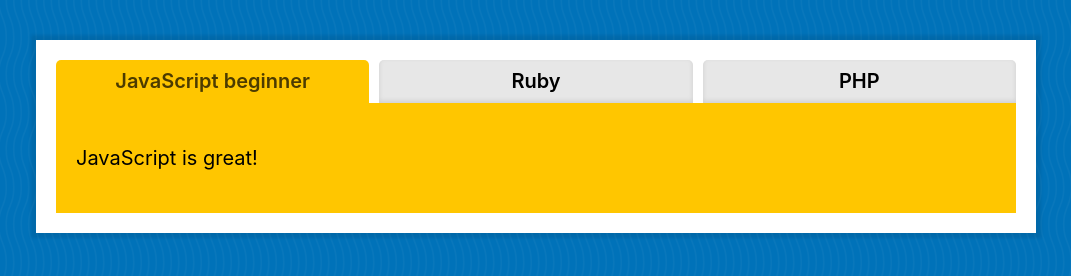
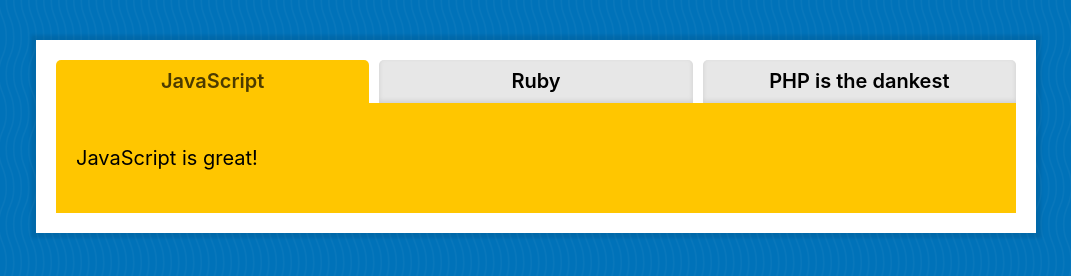
Before and after one commit to misterkolton/beginner-js, a website: page exercises/index.html in a window 1280 px wide. Shown: the whole page, without its empty margins (104-1175 px from the left). Drawn offline with Linux system fonts and the light colour scheme.

Commit message:
changed button title

```diff
--- a/exercises/index.html
+++ b/exercises/index.html
@@ -14,12 +14,12 @@
         <div class="tabs">
             <div role="tablist" aria-label="Programming Languages">
                 <button role="tab" aria-selected="true" id="js">
-                    JavaScript beginner
+                    JavaScript
                 </button>
                 <button role="tab" aria-selected="false" id="ruby">Ruby
                 </button>
                 <button role="tab" aria-selected="false" id="php">
-                    PHP
+                    PHP is the dankest
                 </button>
             </div>
             <div role="tabpanel" aria-labelledby="js">
```
